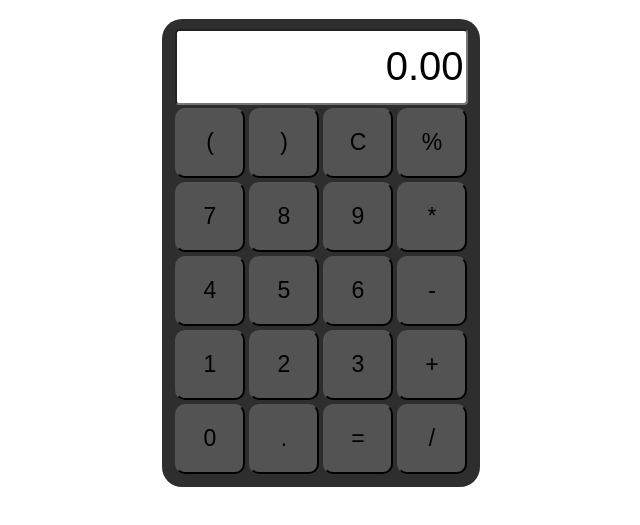
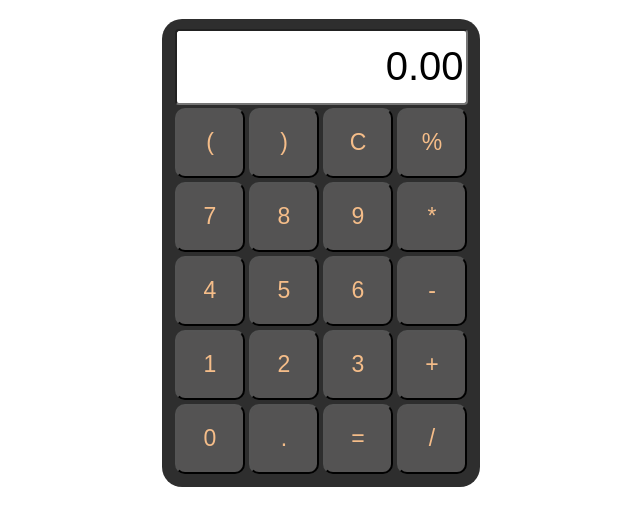
Before and after one commit to zakara10/Simple-Calculator, a website: page index.html in a window 1280 px wide. Shown: the part 61-586 px from the top of the page, without its empty margins (319-959 px from the left). Drawn offline with Linux system fonts and the light colour scheme.

Commit message:
Update text color of button

```diff
--- a/style.css
+++ b/style.css
@@ -22,6 +22,7 @@ button {
     height: 70px;
     border-radius: 10px;
     background-color: #545353;
+    color: #F5BD89;
 }
 
 h1 {
```
